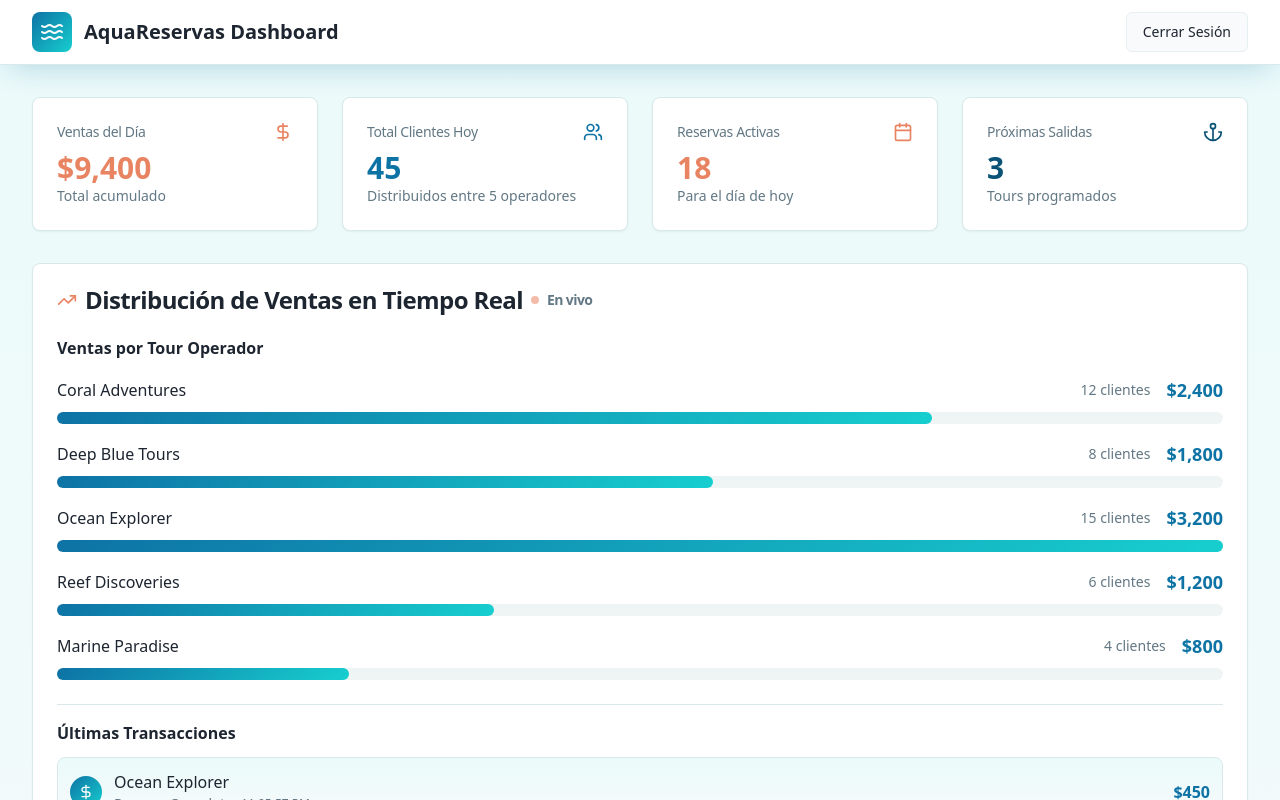
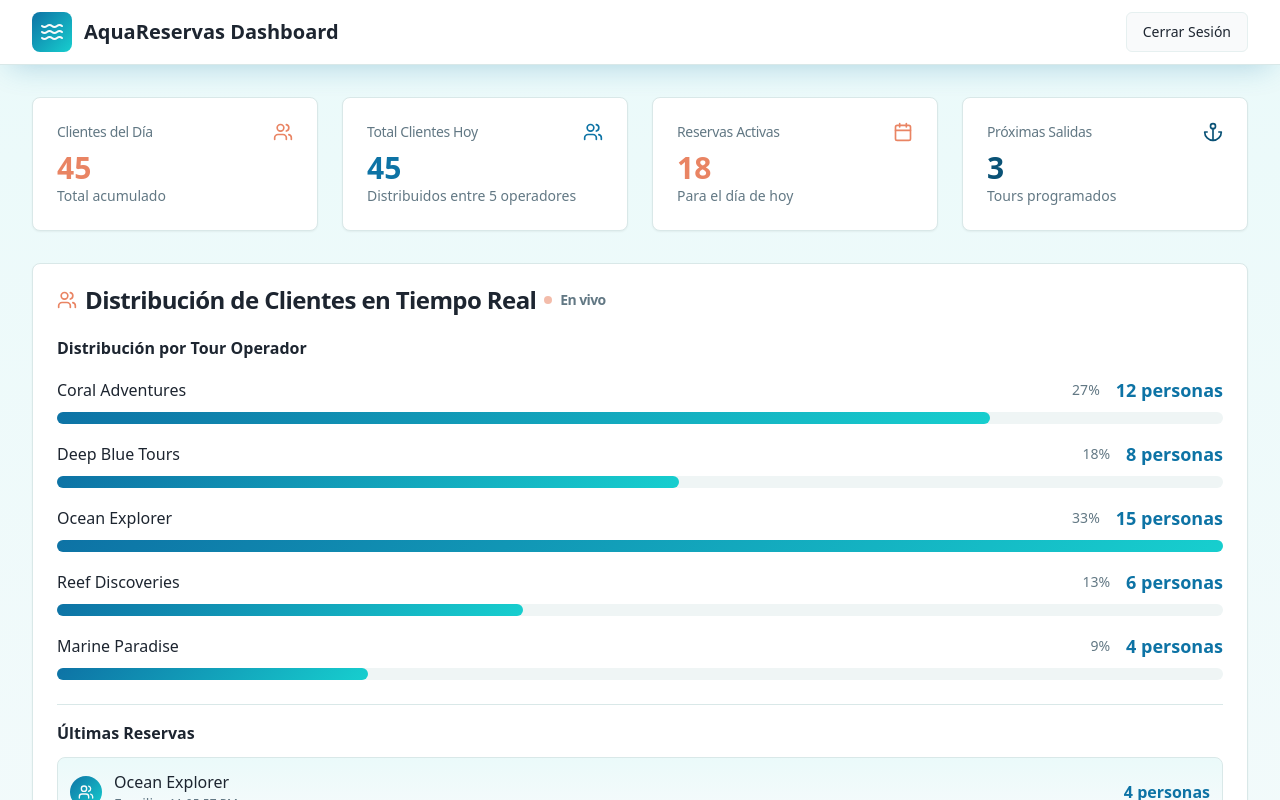
Before and after one commit to AstroGaze/snorkel-squad-dash, a React (Vite) app: page / in a window 1280 px wide. Both pictures are taken after a click on the button "Iniciar Sesión". Shown: the top 800 px of the page. Built offline with nearby package versions, Linux system fonts and the light colour scheme.

Commit message:
Clarify dashboard purpose
Reiterate that the dashboard is for tracking people distribution to tour operators, not financial sales data.

```diff
--- a/src/components/Dashboard.tsx
+++ b/src/components/Dashboard.tsx
@@ -7,11 +7,11 @@ import { TourOperatorsView } from "./TourOperatorsView";
 const initialMockData = {
   totalClientes: 45,
   tourOperadores: [
-    { id: 1, nombre: "Coral Adventures", clientes: 12, porcentaje: 27, ventas: 2400 },
-    { id: 2, nombre: "Deep Blue Tours", clientes: 8, porcentaje: 18, ventas: 1800 },
-    { id: 3, nombre: "Ocean Explorer", clientes: 15, porcentaje: 33, ventas: 3200 },
-    { id: 4, nombre: "Reef Discoveries", clientes: 6, porcentaje: 13, ventas: 1200 },
-    { id: 5, nombre: "Marine Paradise", clientes: 4, porcentaje: 9, ventas: 800 }
+    { id: 1, nombre: "Coral Adventures", clientes: 12, porcentaje: 27 },
+    { id: 2, nombre: "Deep Blue Tours", clientes: 8, porcentaje: 18 },
+    { id: 3, nombre: "Ocean Explorer", clientes: 15, porcentaje: 33 },
+    { id: 4, nombre: "Reef Discoveries", clientes: 6, porcentaje: 13 },
+    { id: 5, nombre: "Marine Paradise", clientes: 4, porcentaje: 9 }
   ],
   reservasHoy: 18,
   proximasSalidas: [
@@ -19,10 +19,10 @@ const initialMockData = {
     { hora: "11:30", operador: "Ocean Explorer", clientes: 8 },
     { hora: "14:00", operador: "Deep Blue Tours", clientes: 4 }
   ],
-  ventasRealTime: [
-    { id: 1, operador: "Ocean Explorer", monto: 450, timestamp: new Date(), tipo: "Reserva Completa" },
-    { id: 2, operador: "Coral Adventures", monto: 200, timestamp: new Date(Date.now() - 30000), tipo: "Depósito" },
-    { id: 3, operador: "Deep Blue Tours", monto: 380, timestamp: new Date(Date.now() - 60000), tipo: "Reserva Completa" }
+  reservasRealTime: [
+    { id: 1, operador: "Ocean Explorer", personas: 4, timestamp: new Date(), tipo: "Familia" },
+    { id: 2, operador: "Coral Adventures", personas: 2, timestamp: new Date(Date.now() - 30000), tipo: "Pareja" },
+    { id: 3, operador: "Deep Blue Tours", personas: 6, timestamp: new Date(Date.now() - 60000), tipo: "Grupo" }
   ]
 };
 
@@ -32,40 +32,41 @@ interface DashboardProps {
 
 export const Dashboard = ({ onLogout }: DashboardProps) => {
   const [mockData, setMockData] = useState(initialMockData);
-  const [ventasTotal, setVentasTotal] = useState(9400);
-  const [nuevaVenta, setNuevaVenta] = useState<any>(null);
+  const [clientesTotal, setClientesTotal] = useState(45);
+  const [nuevaReserva, setNuevaReserva] = useState<any>(null);
   const [currentView, setCurrentView] = useState<'dashboard' | 'operators'>('dashboard');
 
-  // Simulador de ventas en tiempo real
+  // Simulador de reservas en tiempo real
   useEffect(() => {
     const interval = setInterval(() => {
       const operadores = ["Ocean Explorer", "Coral Adventures", "Deep Blue Tours", "Reef Discoveries", "Marine Paradise"];
-      const tipos = ["Reserva Completa", "Depósito", "Pago Final"];
-      const montos = [200, 250, 300, 380, 450, 500, 600];
+      const tipos = ["Familia", "Pareja", "Grupo", "Individual"];
+      const personas = [1, 2, 3, 4, 5, 6];
 
-      const nuevaVentaData = {
+      const nuevaReservaData = {
         id: Date.now(),
         operador: operadores[Math.floor(Math.random() * operadores.length)],
-        monto: montos[Math.floor(Math.random() * montos.length)],
+        personas: personas[Math.floor(Math.random() * personas.length)],
         timestamp: new Date(),
         tipo: tipos[Math.floor(Math.random() * tipos.length)]
       };
 
-      setNuevaVenta(nuevaVentaData);
-      setVentasTotal(prev => prev + nuevaVentaData.monto);
+      setNuevaReserva(nuevaReservaData);
+      setClientesTotal(prev => prev + nuevaReservaData.personas);
 
       setMockData(prev => ({
         ...prev,
-        ventasRealTime: [nuevaVentaData, ...prev.ventasRealTime.slice(0, 4)],
+        totalClientes: prev.totalClientes + nuevaReservaData.personas,
+        reservasRealTime: [nuevaReservaData, ...prev.reservasRealTime.slice(0, 4)],
         tourOperadores: prev.tourOperadores.map(op =>
-          op.nombre === nuevaVentaData.operador
-            ? { ...op, ventas: op.ventas + nuevaVentaData.monto }
+          op.nombre === nuevaReservaData.operador
+            ? { ...op, clientes: op.clientes + nuevaReservaData.personas }
             : op
         )
       }));
 
       // Resetear la animación después de 3 segundos
-      setTimeout(() => setNuevaVenta(null), 3000);
+      setTimeout(() => setNuevaReserva(null), 3000);
     }, 5000);
 
     return () => clearInterval(interval);
@@ -101,13 +102,13 @@ export const Dashboard = ({ onLogout }: DashboardProps) => {
           <Card className="shadow-ocean hover:shadow-depth transition-shadow duration-300">
             <CardHeader className="flex flex-row items-center justify-between space-y-0 pb-2">
               <CardTitle className="text-sm font-medium text-muted-foreground">
-                Ventas del Día
+                Clientes del Día
               </CardTitle>
-              <DollarSign className="h-5 w-5 text-secondary" />
+              <Users className="h-5 w-5 text-secondary" />
             </CardHeader>
             <CardContent>
-              <div className={`text-3xl font-bold text-secondary transition-all duration-500 ${nuevaVenta ? 'animate-pulse' : ''}`}>
-                ${ventasTotal.toLocaleString()}
+              <div className={`text-3xl font-bold text-secondary transition-all duration-500 ${nuevaReserva ? 'animate-pulse' : ''}`}>
+                {clientesTotal}
               </div>
               <p className="text-sm text-muted-foreground">
                 Total acumulado
@@ -160,13 +161,13 @@ export const Dashboard = ({ onLogout }: DashboardProps) => {
           </Card>
         </div>
 
-        {/* Ventas en Tiempo Real */}
+        {/* Distribución en Tiempo Real */}
         <div className="mb-8">
           <Card className="shadow-depth">
             <CardHeader>
               <CardTitle className="flex items-center space-x-2">
-                <TrendingUp className="h-5 w-5 text-secondary" />
-                <span>Distribución de Ventas en Tiempo Real</span>
+                <Users className="h-5 w-5 text-secondary" />
+                <span>Distribución de Clientes en Tiempo Real</span>
                 <div className="ml-auto flex items-center space-x-2">
                   <div className="w-2 h-2 rounded-full bg-secondary animate-pulse"></div>
                   <span className="text-sm text-muted-foreground">En vivo</span>
@@ -174,31 +175,31 @@ export const Dashboard = ({ onLogout }: DashboardProps) => {
               </CardTitle>
             </CardHeader>
             <CardContent>
-              {/* Ventas por Operador */}
+              {/* Clientes por Operador */}
               <div className="space-y-4 mb-6">
-                <h4 className="font-semibold text-foreground mb-3">Ventas por Tour Operador</h4>
+                <h4 className="font-semibold text-foreground mb-3">Distribución por Tour Operador</h4>
                 {mockData.tourOperadores.map((operador) => (
                   <div key={operador.id} className="space-y-2">
                     <div className="flex justify-between items-center">
                       <span className="font-medium text-foreground">{operador.nombre}</span>
                       <div className="flex items-center space-x-4">
-                        <span className="text-sm text-muted-foreground">{operador.clientes} clientes</span>
+                        <span className="text-sm text-muted-foreground">{operador.porcentaje}%</span>
                         <span className={`text-lg font-bold transition-all duration-500 ${
-                          nuevaVenta?.operador === operador.nombre ? 'text-secondary animate-pulse' : 'text-primary'
+                          nuevaReserva?.operador === operador.nombre ? 'text-secondary animate-pulse' : 'text-primary'
                         }`}>
-                          ${operador.ventas.toLocaleString()}
+                          {operador.clientes} personas
                         </span>
                       </div>
                     </div>
                     <div className="w-full bg-muted rounded-full h-3">
                       <div
                         className={`h-3 rounded-full transition-all duration-1000 ${
-                          nuevaVenta?.operador === operador.nombre
+                          nuevaReserva?.operador === operador.nombre
                             ? 'bg-gradient-coral animate-pulse'
                             : 'bg-gradient-ocean'
                         }`}
                         style={{
-                          width: `${Math.min((operador.ventas / Math.max(...mockData.tourOperadores.map(op => op.ventas))) * 100, 100)}%`
+                          width: `${Math.min((operador.clientes / Math.max(...mockData.tourOperadores.map(op => op.clientes))) * 100, 100)}%`
                         }}
                       ></div>
                     </div>
@@ -206,41 +207,41 @@ export const Dashboard = ({ onLogout }: DashboardProps) => {
                 ))}
               </div>
 
-              {/* Historial de Ventas Recientes */}
+              {/* Historial de Reservas Recientes */}
               <div className="border-t border-border pt-4">
-                <h4 className="font-semibold text-foreground mb-3">Últimas Transacciones</h4>
+                <h4 className="font-semibold text-foreground mb-3">Últimas Reservas</h4>
                 <div className="space-y-3 max-h-64 overflow-y-auto">
-                  {mockData.ventasRealTime.map((venta, index) => (
+                  {mockData.reservasRealTime.map((reserva, index) => (
                     <div
-                      key={venta.id}
+                      key={reserva.id}
                       className={`flex items-center justify-between p-3 rounded-lg border transition-all duration-500 ${
-                        index === 0 && nuevaVenta ? 'bg-gradient-coral/10 border-secondary animate-fade-in scale-105' : 'bg-gradient-surface border-border'
+                        index === 0 && nuevaReserva ? 'bg-gradient-coral/10 border-secondary animate-fade-in scale-105' : 'bg-gradient-surface border-border'
                       }`}
                     >
                       <div className="flex items-center space-x-3">
                         <div className={`p-2 rounded-full transition-all duration-300 ${
-                          index === 0 && nuevaVenta ? 'bg-gradient-coral' : 'bg-gradient-ocean'
+                          index === 0 && nuevaReserva ? 'bg-gradient-coral' : 'bg-gradient-ocean'
                         }`}>
-                          <DollarSign className="h-4 w-4 text-primary-foreground" />
+                          <Users className="h-4 w-4 text-primary-foreground" />
                         </div>
                         <div>
-                          <p className="font-medium text-foreground">{venta.operador}</p>
+                          <p className="font-medium text-foreground">{reserva.operador}</p>
                           <div className="flex items-center space-x-2">
-                            <p className="text-sm text-muted-foreground">{venta.tipo}</p>
+                            <p className="text-sm text-muted-foreground">{reserva.tipo}</p>
                             <span className="text-xs text-muted-foreground">
-                              {venta.timestamp.toLocaleTimeString()}
+                              {reserva.timestamp.toLocaleTimeString()}
                             </span>
                           </div>
                         </div>
                       </div>
                       <div className="text-right">
                         <p className={`font-bold transition-all duration-300 ${
-                          index === 0 && nuevaVenta ? 'text-secondary text-lg' : 'text-primary'
+                          index === 0 && nuevaReserva ? 'text-secondary text-lg' : 'text-primary'
                         }`}>
-                          ${venta.monto}
+                          {reserva.personas} personas
                         </p>
-                        {index === 0 && nuevaVenta && (
-                          <p className="text-xs text-secondary animate-pulse">¡Nueva venta!</p>
+                        {index === 0 && nuevaReserva && (
+                          <p className="text-xs text-secondary animate-pulse">¡Nueva reserva!</p>
                         )}
                       </div>
                     </div>
```
